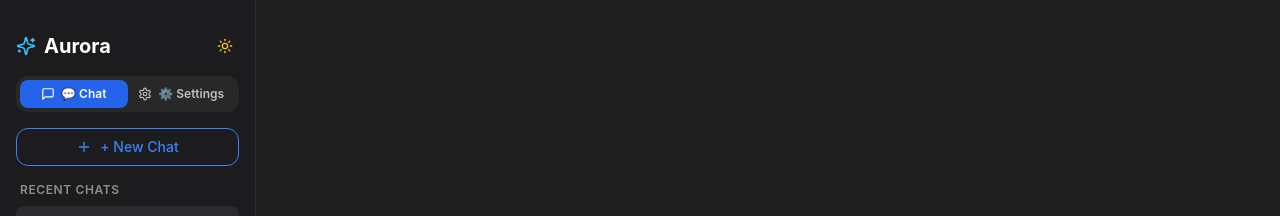
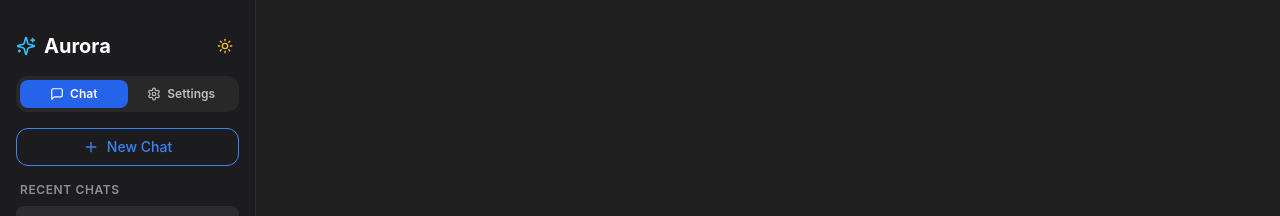
Before and after one commit to Kumitesemih97/aurora-desktop, a React (Vite) app: page / in a window 1280 px wide. Shown: the top 216 px of the page. Built offline with nearby package versions, Linux system fonts and the light colour scheme.

Commit message:
Remove emojis from translation strings

```diff
--- a/src/translations.ts
+++ b/src/translations.ts
@@ -18,9 +18,9 @@ export const DEFAULT_SYSTEM_PROMPTS: Record<string, string> = {
 
 export const TRANSLATIONS: Record<string, Record<string, string>> = {
   en: {
-    chat: "💬 Chat",
-    settings: "⚙️ Settings",
-    new_chat: "+ New Chat",
+    chat: "Chat",
+    settings: "Settings",
+    new_chat: "New Chat",
     recent_chats: "Recent Chats",
     no_recent_chats: "No recent chats",
     appearance_mode: "Appearance Mode",
@@ -47,16 +47,16 @@ export const TRANSLATIONS: Record<string, Record<string, string>> = {
     command: "Command:",
     sse_url: "SSE URL:",
     arguments: "Arguments:",
-    btn_add_server: "+ Add Server",
+    btn_add_server: "Add Server",
     mcp_list_title: "Configured MCP Servers",
     no_mcp_servers: "No MCP servers configured.",
     btn_remove: "Remove",
     new_chat_default_title: "New Chat",
   },
   de: {
-    chat: "💬 Chat",
-    settings: "⚙️ Einstellungen",
-    new_chat: "+ Neuer Chat",
+    chat: "Chat",
+    settings: "Einstellungen",
+    new_chat: "Neuer Chat",
     recent_chats: "Kürzliche Chats",
     no_recent_chats: "Keine kürzlichen Chats",
     appearance_mode: "Erscheinungsbild",
@@ -83,16 +83,16 @@ export const TRANSLATIONS: Record<string, Record<string, string>> = {
     command: "Befehl:",
     sse_url: "SSE-URL:",
     arguments: "Argumente:",
-    btn_add_server: "+ Server hinzufügen",
+    btn_add_server: "Server hinzufügen",
     mcp_list_title: "Konfigurierte MCP-Server",
     no_mcp_servers: "Keine MCP-Server konfiguriert.",
     btn_remove: "Entfernen",
     new_chat_default_title: "Neuer Chat",
   },
   tr: {
-    chat: "💬 Sohbet",
-    settings: "⚙️ Ayarlar",
-    new_chat: "+ Yeni Sohbet",
+    chat: "Sohbet",
+    settings: "Ayarlar",
+    new_chat: "Yeni Sohbet",
     recent_chats: "Son Sohbetler",
     no_recent_chats: "Geçmiş sohbet yok",
     appearance_mode: "Görünüm Modu",
@@ -119,7 +119,7 @@ export const TRANSLATIONS: Record<string, Record<string, string>> = {
     command: "Komut:",
     sse_url: "SSE URL:",
     arguments: "Argümanlar:",
-    btn_add_server: "+ Sunucu Ekle",
+    btn_add_server: "Sunucu Ekle",
     mcp_list_title: "Yapılandırılmış MCP Sunucuları",
     no_mcp_servers: "Yapılandırılmış MCP sunucusu yok.",
     btn_remove: "Kaldır",
```
